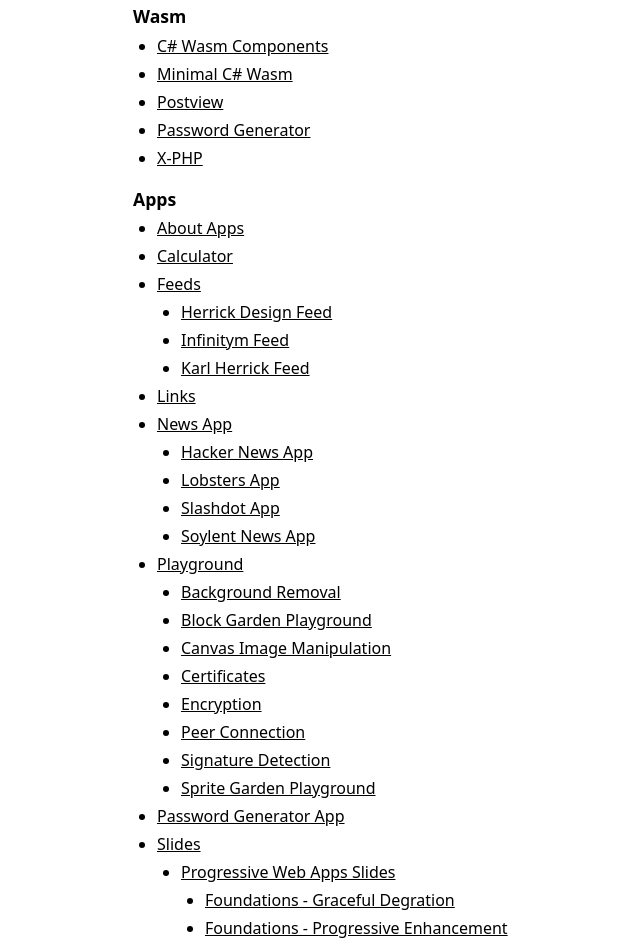
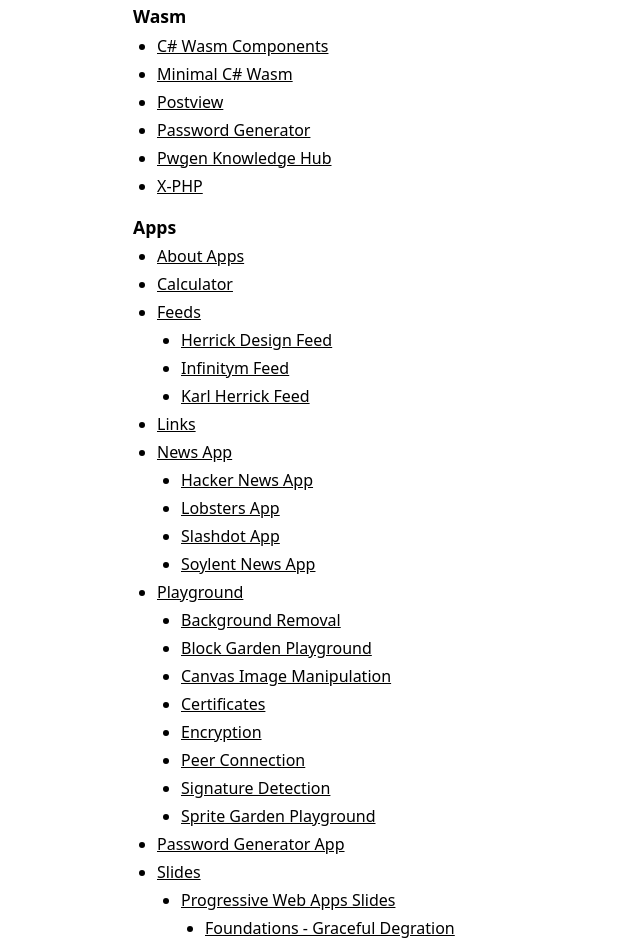
Before and after one commit to kherrick/kherrick.github.io, a plain HTML site: page index.html in a window 1280 px wide. Shown: the part 808-1754 px from the top of the page, without its empty margins (107-747 px from the left). Drawn offline with Linux system fonts and the light colour scheme.

Commit message:
update links

```diff
--- a/index.html
+++ b/index.html
@@ -316,6 +316,13 @@
                   class="sitemap__link"
                   href="https://kherrick.github.io/pwgen/"
                   >Password Generator</a
+                >
+              </li>
+              <li class="sitemap__item">
+                <a
+                  class="sitemap__link"
+                  href="https://kherrick.github.io/pwgen-knowledge-hub/"
+                  >Pwgen Knowledge Hub</a
                 >
               </li>
               <li class="sitemap__item">
--- a/sitemap.xml
+++ b/sitemap.xml
@@ -68,6 +68,9 @@
   </url>
   <url>
     <loc>https://kherrick.github.io/apps/pwgen/</loc>
+  </url>
+  <url>
+    <loc>https://kherrick.github.io/pwgen-knowledge-hub/</loc>
   </url>
   <url>
     <loc>https://kherrick.github.io/apps/slides/slides/</loc>
```
